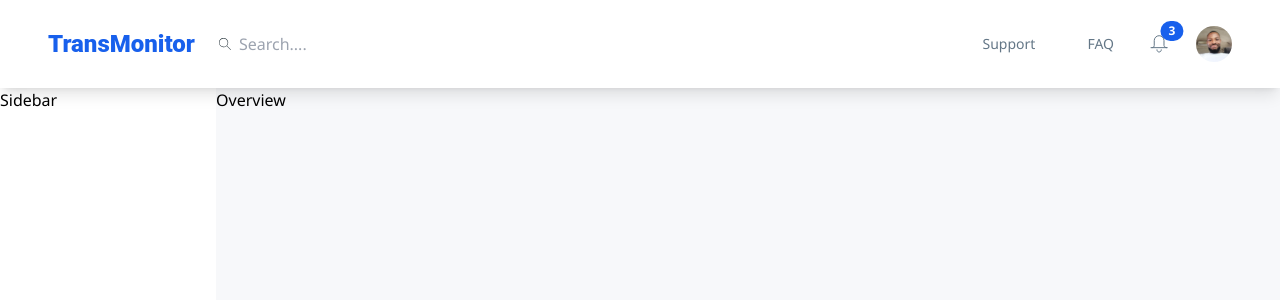
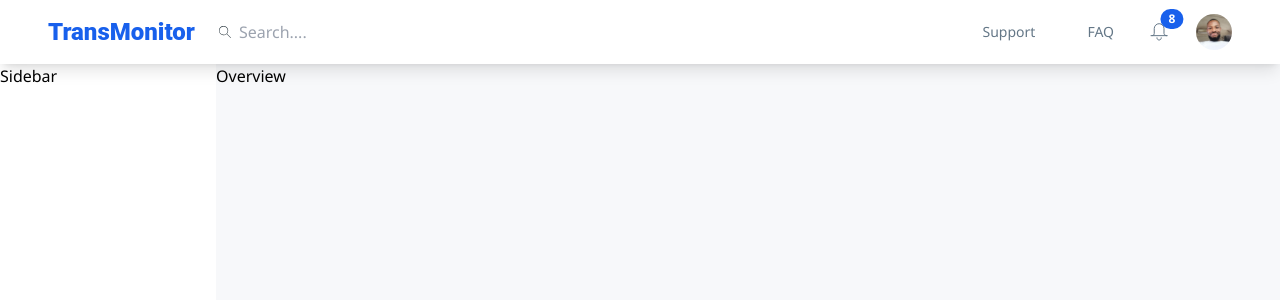
Before and after one commit to siccoo/mintyn-transmonitor, a React (Create React App) app: page / in a window 1280 px wide. Shown: the top 300 px of the page. Built offline with nearby package versions, Linux system fonts and the light colour scheme.

Commit message:
updates on navbar header and userSlice.js

```diff
--- a/src/components/Header.jsx
+++ b/src/components/Header.jsx
@@ -34,7 +34,7 @@ const Header = () => {
   };
 
   return (
-    <header className='px-6 bg-white text-navigationGrey shadow-lg md:px-12 flex justify-between items-center font-SegoeUI py-4 sticky'>
+    <header className='px-6 bg-white text-navigationGrey shadow-lg md:px-12 flex justify-between items-center font-SegoeUI py-1 sticky'>
       <div className='flex gap-4 items-center'>
         <a
           href='/'
--- a/src/slices/userSlice.js
+++ b/src/slices/userSlice.js
@@ -2,7 +2,7 @@ import { createSlice } from "@reduxjs/toolkit";
 
 const initialState = {
   user: [],
-  notifications: 3,
+  notifications: 8,
 };
 
 export const userSlice = createSlice({
```
